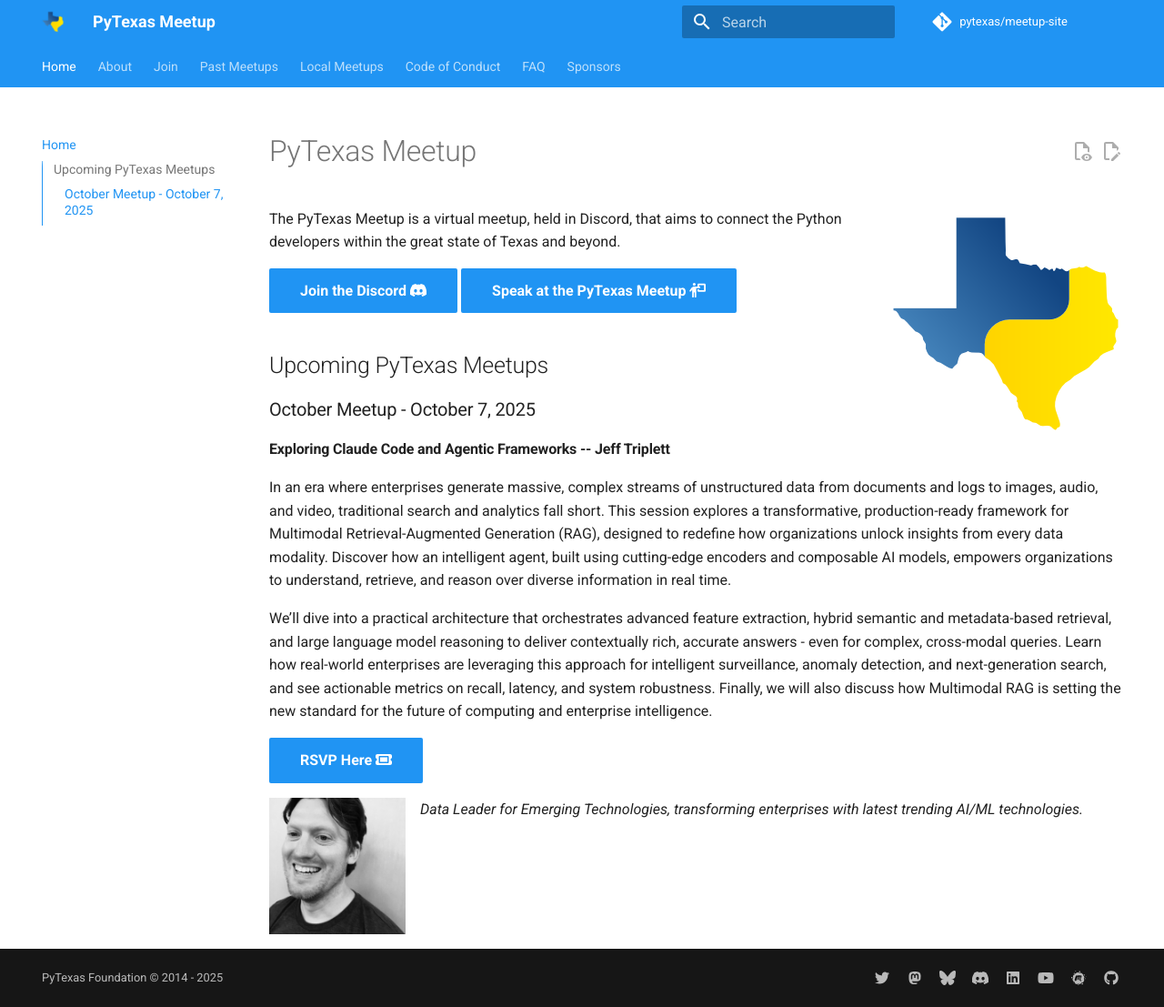
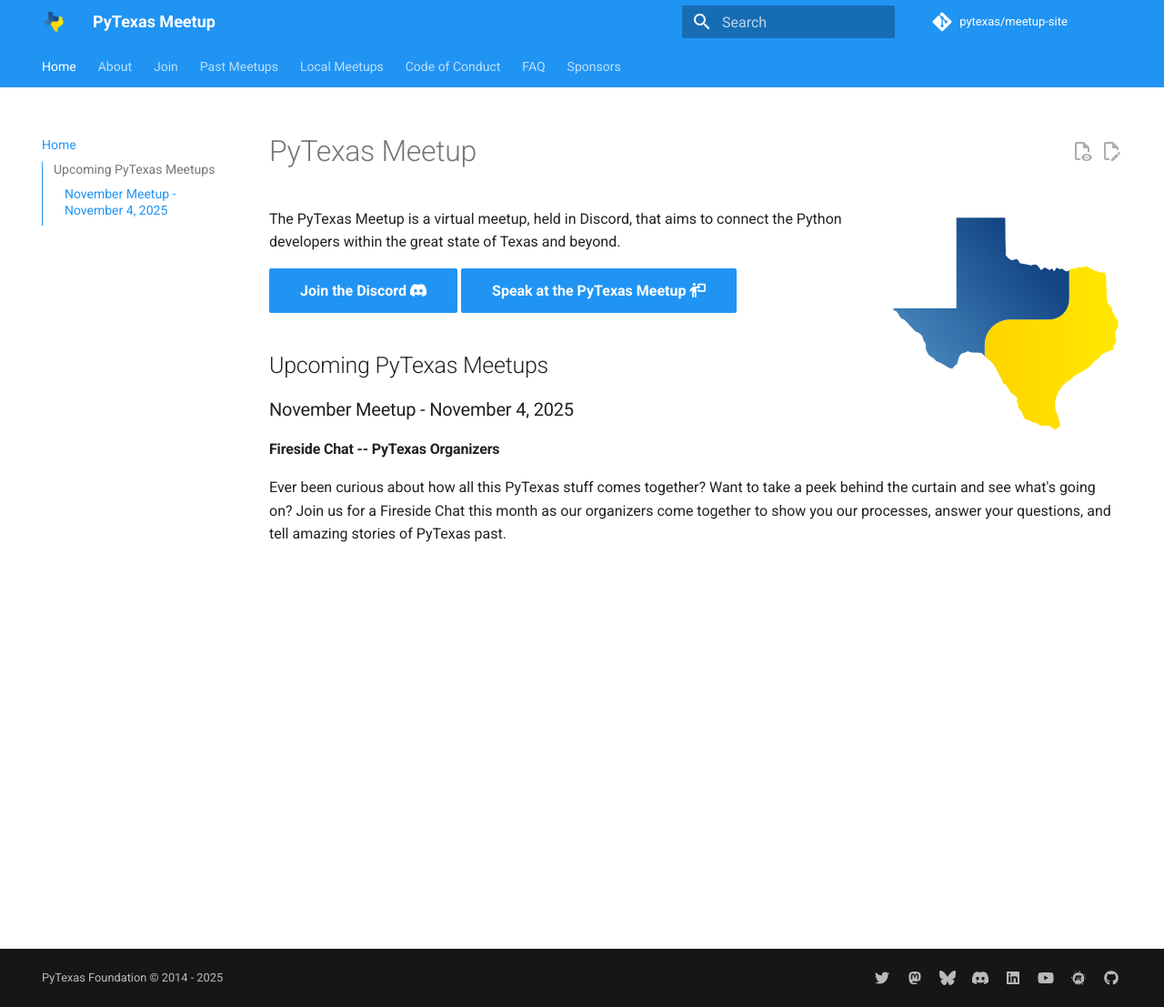
Before and after one commit to pytexas/meetup, an MkDocs documentation site: the page built from docs/index.md, in a window 1280 px wide and 1107 px high. Shown: the whole window at 91% size. Built offline with MkDocs 1.6.1 and Material for MkDocs 9.7.7, drawn with Linux system fonts in a browser that asks for light colours; comment, search, counter and statistics services are not loaded.

Commit message:
Archive October 2025 meetup and add November fireside chat
Created archived post for October 2025 meetup featuring Jeff Triplett's talk on "Exploring Claude Code and Agentic Frameworks" covering Multimodal RAG. Added Jeff Triplett to the authors list. Updated homepage to promote November 2025 fireside chat with PyTexas organizers.

```diff
--- a/docs/index.md
+++ b/docs/index.md
@@ -17,16 +17,8 @@
 
 ## Upcoming PyTexas Meetups
 
-### October Meetup - October 7, 2025
+### November Meetup - November 4, 2025
 
-#### Exploring Claude Code and Agentic Frameworks -- Jeff Triplett
+#### Fireside Chat -- PyTexas Organizers
 
-In an era where enterprises generate massive, complex streams of unstructured data from documents and logs to images, audio, and video, traditional search and analytics fall short. This session explores a transformative, production-ready framework for Multimodal Retrieval-Augmented Generation (RAG), designed to redefine how organizations unlock insights from every data modality. Discover how an intelligent agent, built using cutting-edge encoders and composable AI models, empowers organizations to understand, retrieve, and reason over diverse information in real time.
-
-We’ll dive into a practical architecture that orchestrates advanced feature extraction, hybrid semantic and metadata-based retrieval, and large language model reasoning to deliver contextually rich, accurate answers - even for complex, cross-modal queries. Learn how real-world enterprises are leveraging this approach for intelligent surveillance, anomaly detection, and next-generation search, and see actionable metrics on recall, latency, and system robustness. Finally, we will also discuss how Multimodal RAG is setting the new standard for the future of computing and enterprise intelligence.
-
-[RSVP Here :fontawesome-solid-ticket:](https://discord.gg/7nNEh4B3hP?event=1422373041316303029){ .md-button .md-button--primary }
-
-![Jeff Triplett Headshot](assets/images/jeff.jpg){: style="height:150px;width:150px" align=left}
-
-*Data Leader for Emerging Technologies, transforming enterprises with latest trending AI/ML technologies.*
+Ever been curious about how all this PyTexas stuff comes together? Want to take a peek behind the curtain and see what's going on? Join us for a Fireside Chat this month as our organizers come together to show you our processes, answer your questions, and tell amazing stories of PyTexas past.
--- a/docs/past_meetups/.authors.yml
+++ b/docs/past_meetups/.authors.yml
@@ -84,3 +84,7 @@
     name: Akshay Mittal
     description: Akshay Mittal is a seasoned IT professional with over a decade of experience as a full-stack developer and a growing footprint in technology leadership. He currently serves as a Staff Software Engineer at PayPal, where he builds scalable, resilient systems in high-performance cloud environments. In parallel, Akshay is pursuing a PhD at the University of the Cumberlands, focusing his research on the convergence of cloud-native architectures and AI/ML-driven automation.
     avatar: assets/images/AkshayMittal.jpeg
+  jefftriplett:
+    name: Jeff Triplett
+    description: Data Leader for Emerging Technologies, transforming enterprises with latest trending AI/ML technologies.
+    avatar: assets/images/jeff.jpg
```
Also changed, not shown: docs/past_meetups/posts/2025-10-07.md (added, +25 -0 lines).
